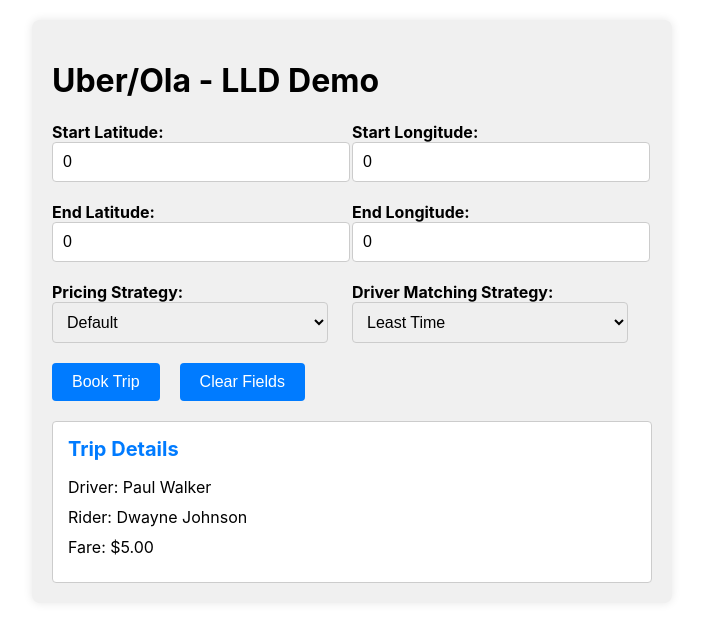
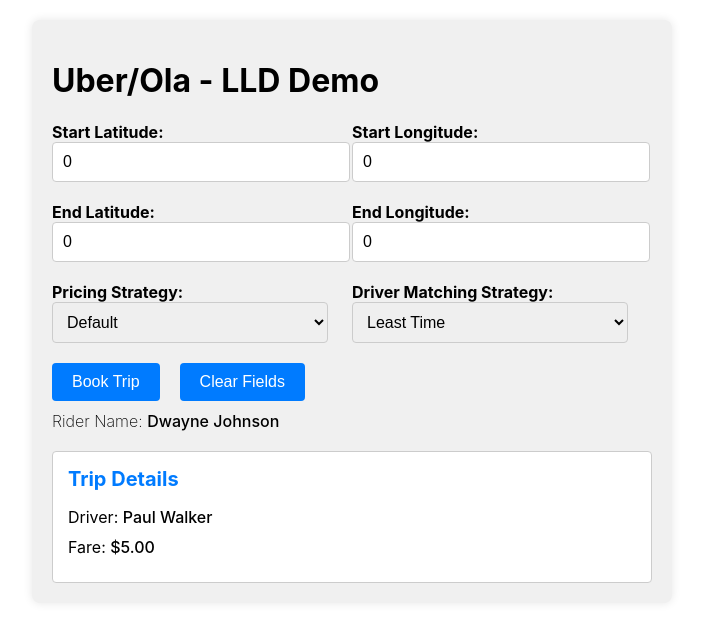
Before and after one commit to nabilweq/lld-demo1, a React (Create React App) app: page / in a window 1280 px wide. Both pictures are taken after a click on the button "Book Trip". Shown: the top 642 px of the page, without its empty margins (288-991 px from the left). Built offline with nearby package versions, Linux system fonts and the light colour scheme.

Commit message:
ui updates

```diff
--- a/src/App.css
+++ b/src/App.css
@@ -68,3 +68,17 @@
   margin: 10px 0;
   font-size: 16px;
 }
+
+.trip-details span {
+  font-weight: 500;
+}
+
+.rider {
+  padding-top: 10px;
+  font-weight: 200;
+}
+
+.rider span{
+  padding-top: 10px;
+  font-weight: 500;
+}
--- a/src/App.tsx
+++ b/src/App.tsx
@@ -116,12 +116,19 @@
                 <button className="btn" onClick={handleBookTrip}>Book Trip</button>
                 <button className="btn" onClick={handleClearFields}>Clear Fields</button>
             </div>
+
+            <div className="form-row">
+                <div className="rider">
+                    Rider Name: <span>{rider.name}</span>
+                </div>
+            </div>
+
             {trip && (
                 <div className="trip-details">
                     <h2>Trip Details</h2>
-                    <p>Driver: {trip.driver.name}</p>
-                    <p>Rider: {trip.rider.name}</p>
-                    <p>Fare: ${trip.fare.toFixed(2)}</p>
+                    <p>Driver: <span>{trip.driver.name}</span></p>
+                    {/* <p>Rider: {trip.rider.name}</p> */}
+                    <p>Fare: <span>${trip.fare.toFixed(2)}</span></p>
                 </div>
             )}
         </div>
```
